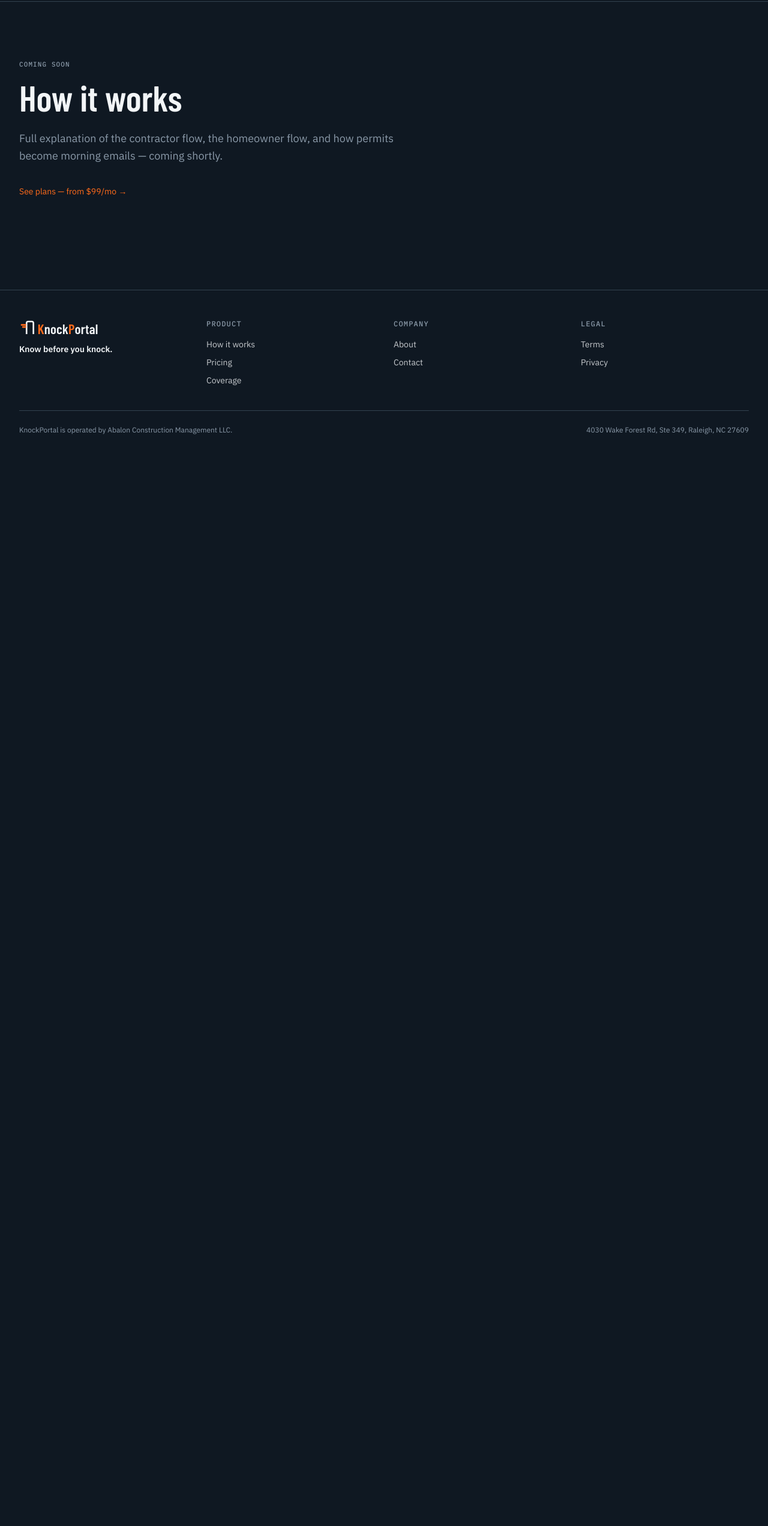
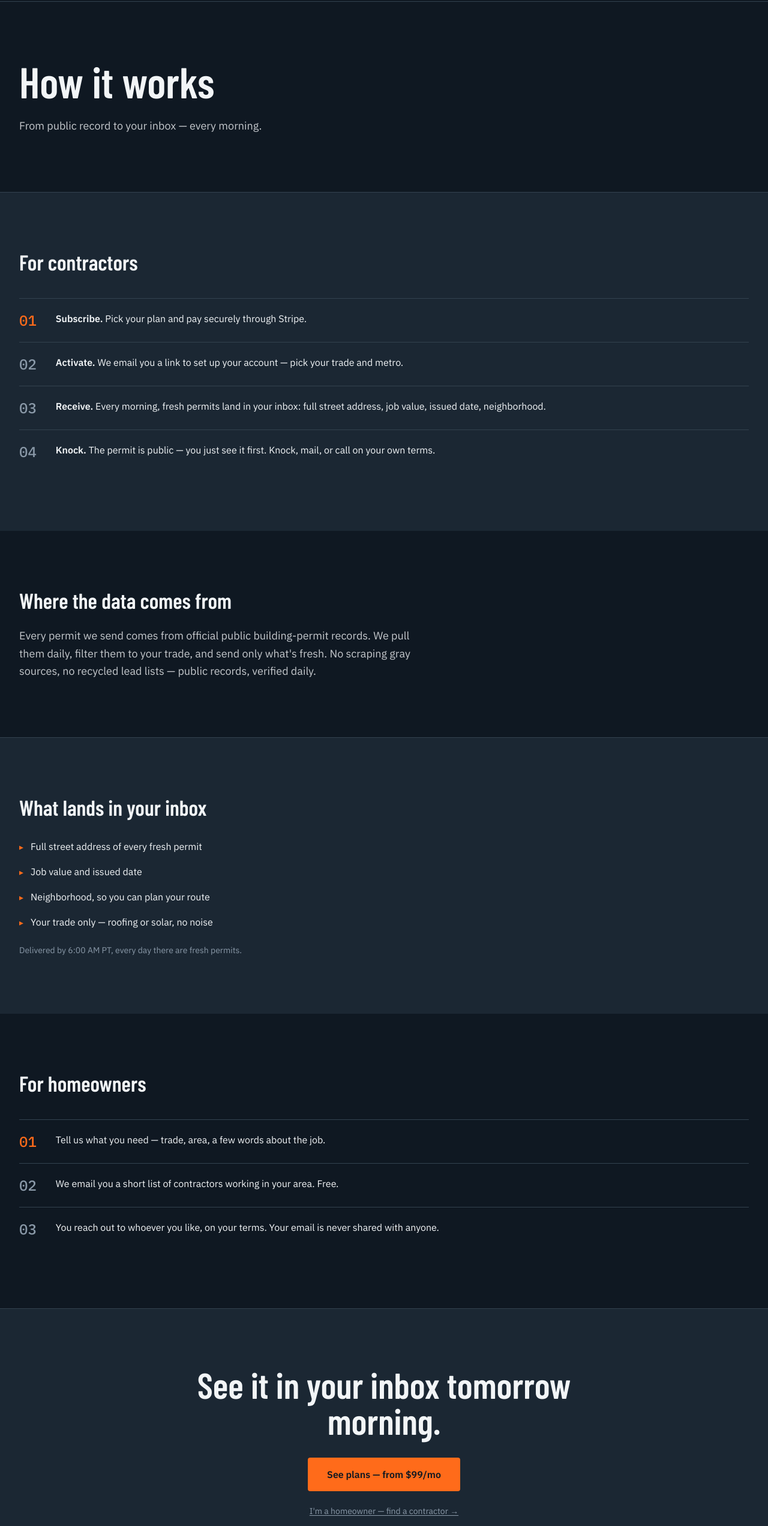
Before and after one commit to KnockPortal/knockportal-site, a Next.js app: page /how-it-works in a window 1280 px wide. Shown: the part 62-2606 px from the top of the page at 60% size. Before the commit the page ends 819 px from the top, so only its background shows below. Built offline with nearby package versions, Linux system fonts and the light colour scheme.

Commit message:
content: how-it-works page, readable ticker labels, ($149 plan) fix, licensed -> registered

```diff
--- a/app/about/page.tsx
+++ b/app/about/page.tsx
@@ -6,8 +6,8 @@ export default function AboutPage() {
       <div className="max-w-2xl">
         <h1 className="font-display text-5xl sm:text-6xl text-hail mb-6">About KnockPortal</h1>
         <p className="text-hail text-lg leading-relaxed mb-4">
-          KnockPortal is operated by <strong>Abalon Construction Management LLC</strong>, a licensed
-          North Carolina company based in Raleigh.
+          KnockPortal is operated by <strong>Abalon Construction Management LLC</strong>, registered
+          in North Carolina, based in Raleigh.
         </p>
         <p className="text-muted text-base leading-relaxed mb-4">
           We built KnockPortal because we know how contracting works. Public building-permit records
--- a/app/contractors/page.tsx
+++ b/app/contractors/page.tsx
@@ -190,7 +190,7 @@ export default function ContractorsPage() {
               num: '04',
               text: 'Build your profile card — it goes into our homeowner dispatch.',
               highlight: false,
-              suffix: '($149)',
+              suffix: '$149 plan',
             },
           ].map(({ num, text, highlight, suffix }) => (
             <div key={num} className="flex items-start gap-8 py-5">
--- a/app/how-it-works/page.tsx
+++ b/app/how-it-works/page.tsx
@@ -1,20 +1,154 @@
+import Link from 'next/link'
 import { Section } from '@/components/layout/Section'
-import Link from 'next/link'
+
+const CONTRACTOR_STEPS = [
+  {
+    num: '01',
+    title: 'Subscribe.',
+    text: 'Pick your plan and pay securely through Stripe.',
+  },
+  {
+    num: '02',
+    title: 'Activate.',
+    text: 'We email you a link to set up your account — pick your trade and metro.',
+  },
+  {
+    num: '03',
+    title: 'Receive.',
+    text: 'Every morning, fresh permits land in your inbox: full street address, job value, issued date, neighborhood.',
+  },
+  {
+    num: '04',
+    title: 'Knock.',
+    text: 'The permit is public — you just see it first. Knock, mail, or call on your own terms.',
+  },
+]
+
+const INBOX_ITEMS = [
+  'Full street address of every fresh permit',
+  'Job value and issued date',
+  'Neighborhood, so you can plan your route',
+  'Your trade only — roofing or solar, no noise',
+]
+
+const HOMEOWNER_STEPS = [
+  {
+    num: '01',
+    text: 'Tell us what you need — trade, area, a few words about the job.',
+  },
+  {
+    num: '02',
+    text: 'We email you a short list of contractors working in your area. Free.',
+  },
+  {
+    num: '03',
+    text: 'You reach out to whoever you like, on your terms. Your email is never shared with anyone.',
+  },
+]
 
 export default function HowItWorksPage() {
   return (
-    <Section className="min-h-[60vh]">
-      <div className="max-w-2xl">
-        <p className="font-mono text-[11px] text-muted uppercase tracking-widest mb-4">Coming soon</p>
-        <h1 className="font-display text-5xl sm:text-6xl text-hail mb-6">How it works</h1>
-        <p className="text-muted text-lg leading-relaxed mb-8">
-          Full explanation of the contractor flow, the homeowner flow, and how permits become
-          morning emails — coming shortly.
+    <>
+      {/* ── Hero ── */}
+      <Section>
+        <div className="max-w-3xl">
+          <h1 className="font-display text-5xl sm:text-6xl lg:text-7xl text-hail leading-[1.0] mb-6">
+            How it works
+          </h1>
+          <p className="text-hail/80 text-lg leading-relaxed">
+            From public record to your inbox — every morning.
+          </p>
+        </div>
+      </Section>
+
+      {/* ── For contractors ── */}
+      <Section elevated>
+        <h2 className="font-display text-3xl sm:text-4xl text-hail mb-10">For contractors</h2>
+        <div className="divide-y divide-hairline border-t border-hairline">
+          {CONTRACTOR_STEPS.map(({ num, title, text }, i) => (
+            <div key={num} className="flex items-start gap-8 py-5">
+              <span
+                className={`font-mono text-2xl shrink-0 ${i === 0 ? 'text-orange' : 'text-muted'}`}
+              >
+                {num}
+              </span>
+              <span className="text-hail text-base leading-relaxed">
+                <strong className="text-hail">{title}</strong> {text}
+              </span>
+            </div>
+          ))}
+        </div>
+      </Section>
+
+      {/* ── Where the data comes from ── */}
+      <Section>
+        <h2 className="font-display text-3xl sm:text-4xl text-hail mb-6">
+          Where the data comes from
+        </h2>
+        <p className="text-hail/80 text-lg leading-relaxed max-w-2xl">
+          Every permit we send comes from official public building-permit records. We pull them
+          daily, filter them to your trade, and send only what&apos;s fresh. No scraping gray
+          sources, no recycled lead lists — public records, verified daily.
         </p>
-        <Link href="/pricing" className="text-orange hover:text-orange/80 transition-colors duration-150 text-sm">
-          See plans — from $99/mo →
-        </Link>
-      </div>
-    </Section>
+      </Section>
+
+      {/* ── What lands in your inbox ── */}
+      <Section elevated>
+        <h2 className="font-display text-3xl sm:text-4xl text-hail mb-8">
+          What lands in your inbox
+        </h2>
+        <ul className="space-y-4 max-w-2xl mb-6">
+          {INBOX_ITEMS.map((item) => (
+            <li key={item} className="flex items-start gap-3 text-hail text-base leading-relaxed">
+              <span className="text-orange mt-1 shrink-0 font-mono text-sm">▸</span>
+              <span>{item}</span>
+            </li>
+          ))}
+        </ul>
+        <p className="text-muted text-sm">
+          Delivered by 6:00 AM PT, every day there are fresh permits.
+        </p>
+      </Section>
+
+      {/* ── For homeowners ── */}
+      <Section>
+        <h2 className="font-display text-3xl sm:text-4xl text-hail mb-10">For homeowners</h2>
+        <div className="divide-y divide-hairline border-t border-hairline">
+          {HOMEOWNER_STEPS.map(({ num, text }, i) => (
+            <div key={num} className="flex items-start gap-8 py-5">
+              <span
+                className={`font-mono text-2xl shrink-0 ${i === 0 ? 'text-orange' : 'text-muted'}`}
+              >
+                {num}
+              </span>
+              <span className="text-hail text-base leading-relaxed">{text}</span>
+            </div>
+          ))}
+        </div>
+      </Section>
+
+      {/* ── Final CTA ── */}
+      <Section elevated>
+        <div className="text-center max-w-2xl mx-auto">
+          <h2 className="font-display text-4xl sm:text-5xl lg:text-6xl text-hail mb-8">
+            See it in your inbox tomorrow morning.
+          </h2>
+          <Link
+            href="/pricing"
+            className="inline-flex items-center px-8 py-4 bg-orange text-ink font-semibold text-base rounded hover:bg-[#E85D10] transition-colors duration-150 mb-5 focus-visible:outline-orange focus-visible:outline-2"
+          >
+            See plans — from $99/mo
+          </Link>
+          <div>
+            <Link
+              href="/request"
+              className="text-muted text-sm underline underline-offset-2 hover:text-hail transition-colors duration-150"
+            >
+              I&apos;m a homeowner — find a contractor →
+            </Link>
+          </div>
+        </div>
+      </Section>
+    </>
   )
 }
--- a/app/page.tsx
+++ b/app/page.tsx
@@ -198,7 +198,7 @@ export default function HomePage() {
         <div className="max-w-2xl mx-auto text-center">
           <p className="text-hail text-base leading-relaxed mb-3">
             KnockPortal is operated by{' '}
-            <strong>Abalon Construction Management LLC</strong>, a licensed North Carolina company.
+            <strong>Abalon Construction Management LLC</strong>, registered in North Carolina.
           </p>
           <p className="text-hail text-base leading-relaxed mb-4">
             Built around legal contact channels — public records and your own outreach. We don&apos;t
--- a/components/sections/CounterStrip.tsx
+++ b/components/sections/CounterStrip.tsx
@@ -1,4 +1,26 @@
 import { SITE_STATS } from '@/lib/stats'
+
+const MONTHS = [
+  'JAN', 'FEB', 'MAR', 'APR', 'MAY', 'JUN',
+  'JUL', 'AUG', 'SEP', 'OCT', 'NOV', 'DEC',
+]
+
+// Strip a leading zero / normalize a raw count like "0919" → "919"
+function formatCount(raw: string) {
+  return String(parseInt(raw, 10))
+}
+
+// "05-15" → "MAY 15"
+function formatPeak(raw: string) {
+  const [mm, dd] = raw.split('-')
+  return `${MONTHS[parseInt(mm, 10) - 1]} ${parseInt(dd, 10)}`
+}
+
+// "+07" → "+7" (keep the sign, drop the leading zero)
+function formatToday(raw: string) {
+  const sign = raw.trim().startsWith('-') ? '-' : '+'
+  return `${sign}${Math.abs(parseInt(raw, 10))}`
+}
 
 export function CounterStrip() {
   return (
@@ -7,16 +29,16 @@ export function CounterStrip() {
         <div className="flex flex-wrap items-center justify-between gap-2">
           <div className="flex flex-wrap items-center gap-x-6 gap-y-1 font-mono text-[11px]">
             <span>
-              <span className="text-muted">TRACKED · 90D </span>
-              <span className="text-hail">{SITE_STATS.tracked90d}</span>
+              <span className="text-hail">{formatCount(SITE_STATS.tracked90d)} PERMITS</span>
+              <span className="text-muted"> · 90 DAYS</span>
             </span>
             <span>
               <span className="text-muted">PEAK </span>
-              <span className="text-hail">{SITE_STATS.peak}</span>
+              <span className="text-hail">{formatPeak(SITE_STATS.peak)}</span>
             </span>
             <span>
               <span className="text-muted">TODAY </span>
-              <span className="text-orange">{SITE_STATS.today}</span>
+              <span className="text-orange">{formatToday(SITE_STATS.today)}</span>
             </span>
             <span>
               <span className="text-muted">MEDIAN VALUE </span>
```
